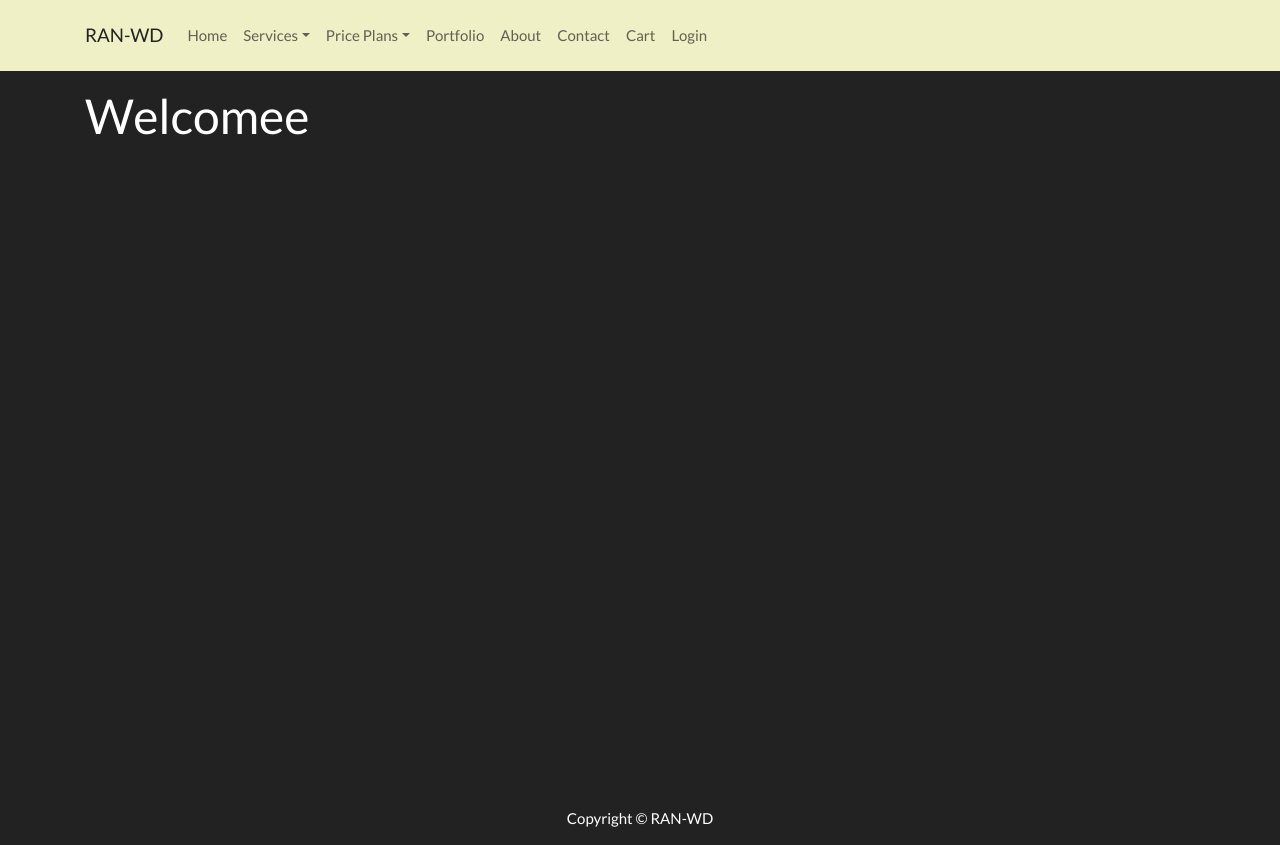
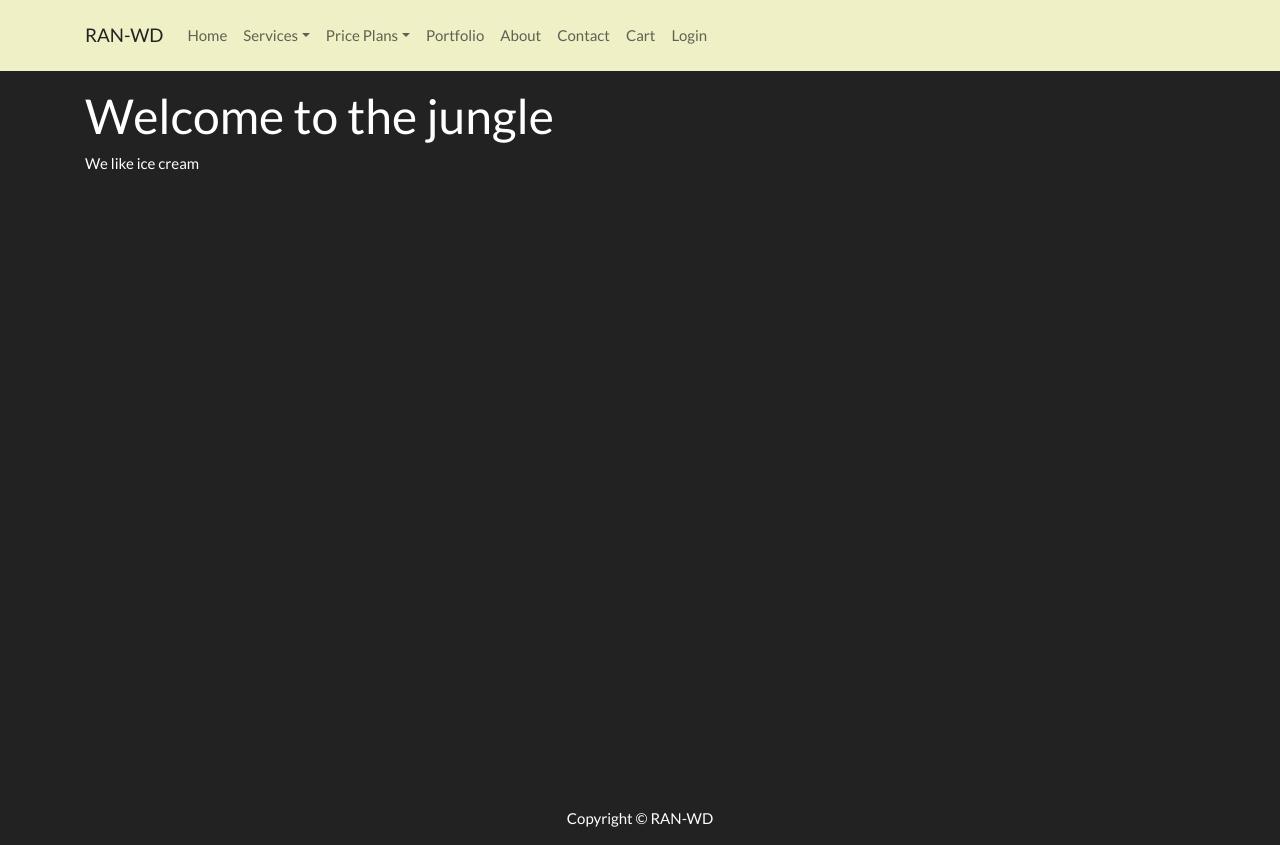
Before and after one commit to RogueAngelfire/RAN-WD-V1, a React (Create React App) app in the folder frontend/: page / in a window 1280 px wide. Built offline with nearby package versions, Linux system fonts and the light colour scheme.

Commit message:
Icecream

```diff
--- a/frontend/package.json
+++ b/frontend/package.json
@@ -10,7 +10,7 @@
     "react": "^17.0.2",
     "react-bootstrap": "^1.5.2",
     "react-dom": "^17.0.2",
-    "react-scripts": "4.0.3",
+    "react-scripts": "^4.0.3",
     "web-vitals": "^1.0.1"
   },
   "scripts": {
--- a/frontend/src/App.js
+++ b/frontend/src/App.js
@@ -8,7 +8,8 @@ function App() {
       <Header />
       <main className="py-3">
         <Container>
-          <h1>Welcomee</h1>
+          <h1>Welcome to the jungle</h1>
+          <p>We like ice cream</p>
         </Container>
       </main>
       <Footer />
```
Also changed, not shown: 2 other files (tests, documents, lock files or other folders).
